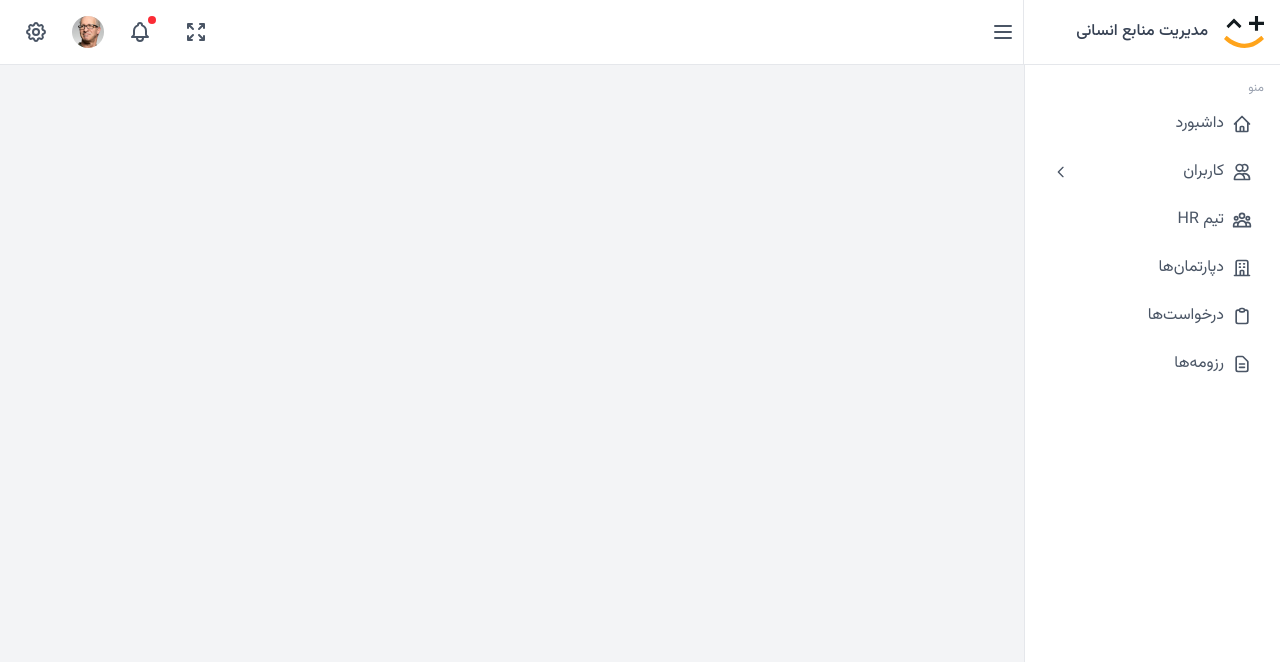
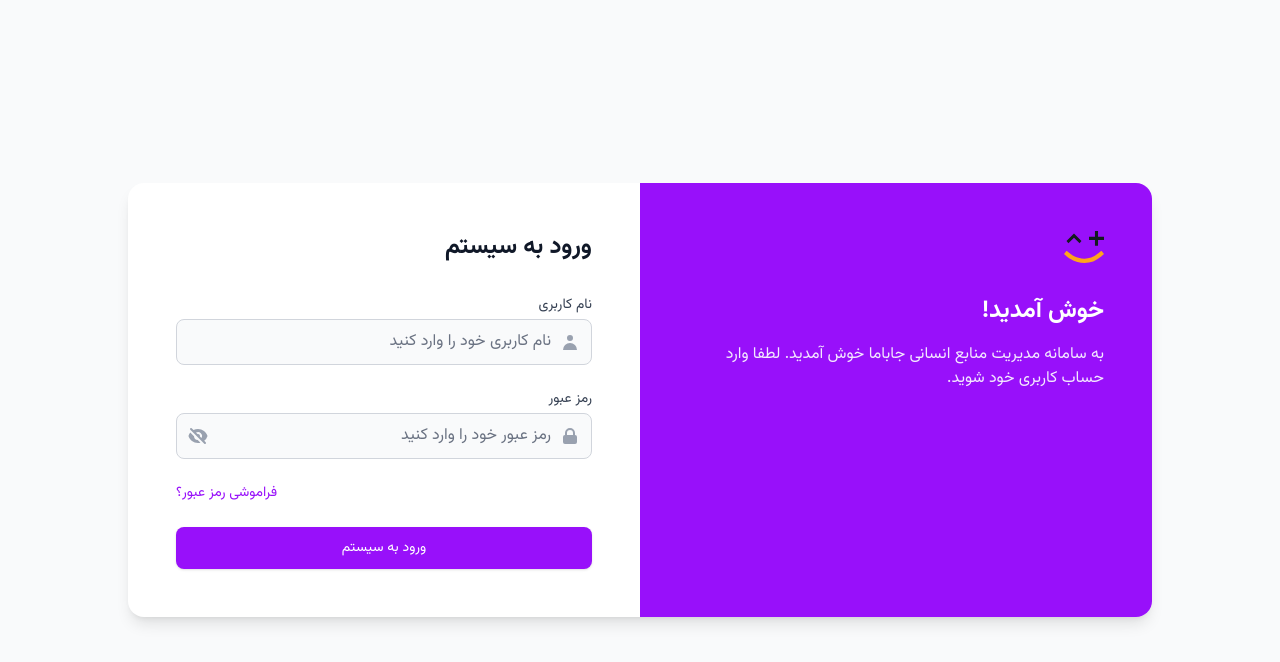
Before and after one commit to espitman/jbm-hr-admin, a Nuxt app: page /login in a window 1280 px wide. Shown: the top 662 px of the page. Built offline with nearby package versions, Linux system fonts and the light colour scheme.

Commit message:
feat: create empty layout and make login page RTL

```diff
--- a/assets/css/main.css
+++ b/assets/css/main.css
@@ -39,3 +39,12 @@
     font-family: 'Vazirmatn', system-ui, sans-serif;
   }
 }
+
+/* Add font-vazirmatn class for toast notifications */
+.font-vazirmatn {
+  font-family: 'Vazirmatn', system-ui, sans-serif !important;
+}
+
+.Vue-Toastification__container {
+  font-family: 'Vazirmatn', system-ui, sans-serif !important;
+}
--- /dev/null
+++ b/layouts/empty.vue
@@ -0,0 +1,14 @@
+<template>
+  <div dir="rtl">
+    <slot />
+  </div>
+</template>
+
+<script setup>
+// Empty layout
+</script>
+
+<style>
+/* Import main CSS file */
+@import "~/assets/css/main.css";
+</style>
--- a/package.json
+++ b/package.json
@@ -17,6 +17,7 @@
     "nuxt": "^3.17.1",
     "tailwindcss": "^4.1.5",
     "vue": "^3.5.13",
-    "vue-router": "^4.5.1"
+    "vue-router": "^4.5.1",
+    "vue-toastification": "^2.0.0-rc.5"
   }
 }
--- /dev/null
+++ b/pages/login.vue
@@ -0,0 +1,146 @@
+<template>
+  <div class="min-h-screen flex items-center justify-center bg-gray-50">
+    <div class="grid grid-cols-1 md:grid-cols-2 gap-0 w-full max-w-5xl bg-white rounded-2xl shadow-lg overflow-hidden">
+      <!-- Right Side - Purple Section -->
+      <div class="bg-purple-600 p-12 text-white flex flex-col justify-between order-2 md:order-1">
+        <div>
+          <img src="~/public/images/jabama.svg" alt="Logo" class="h-8 mb-8" />
+          <h2 class="text-2xl font-bold mb-4">خوش آمدید!</h2>
+          <p class="text-purple-100">
+            به سامانه مدیریت منابع انسانی جاباما خوش آمدید. لطفا وارد حساب کاربری خود شوید.
+          </p>
+        </div>
+      </div>
+
+      <!-- Left Side - Form Section -->
+      <div class="p-12 order-1 md:order-2">
+        <div class="max-w-md mx-auto">
+          <h1 class="text-2xl font-bold text-gray-900 mb-8">ورود به سیستم</h1>
+
+          <form @submit.prevent="handleSubmit" class="space-y-6">
+            <!-- Username/Email Input -->
+            <div>
+              <label for="username" class="block text-sm font-regular text-gray-700 mb-1">
+                نام کاربری
+              </label>
+              <div class="relative">
+                <div class="absolute inset-y-0 right-0 flex items-center pr-3 pointer-events-none">
+                  <svg class="h-5 w-5 text-gray-400" xmlns="http://www.w3.org/2000/svg" viewBox="0 0 20 20" fill="currentColor">
+                    <path fill-rule="evenodd" d="M10 9a3 3 0 100-6 3 3 0 000 6zm-7 9a7 7 0 1114 0H3z" clip-rule="evenodd" />
+                  </svg>
+                </div>
+                <input
+                  id="username"
+                  v-model="form.username"
+                  type="text"
+                  required
+                  class="block w-full pr-10 pl-3 py-2.5 text-gray-900 placeholder-gray-500 bg-gray-50 border border-gray-300 rounded-lg focus:outline-none focus:ring-2 focus:ring-purple-500 focus:border-transparent"
+                  placeholder="نام کاربری خود را وارد کنید"
+                />
+              </div>
+            </div>
+
+            <!-- Password Input -->
+            <div>
+              <label for="password" class="block text-sm font-regular text-gray-700 mb-1">
+                رمز عبور
+              </label>
+              <div class="relative">
+                <div class="absolute inset-y-0 right-0 flex items-center pr-3 pointer-events-none">
+                  <svg class="h-5 w-5 text-gray-400" xmlns="http://www.w3.org/2000/svg" viewBox="0 0 20 20" fill="currentColor">
+                    <path fill-rule="evenodd" d="M5 9V7a5 5 0 0110 0v2a2 2 0 012 2v5a2 2 0 01-2 2H5a2 2 0 01-2-2v-5a2 2 0 012-2zm8-2v2H7V7a3 3 0 016 0z" clip-rule="evenodd" />
+                  </svg>
+                </div>
+                <input
+                  id="password"
+                  v-model="form.password"
+                  :type="showPassword ? 'text' : 'password'"
+                  required
+                  class="block w-full pr-10 pl-3 py-2.5 text-gray-900 placeholder-gray-500 bg-gray-50 border border-gray-300 rounded-lg focus:outline-none focus:ring-2 focus:ring-purple-500 focus:border-transparent"
+                  placeholder="رمز عبور خود را وارد کنید"
+                />
+                <button
+                  type="button"
+                  @click="showPassword = !showPassword"
+                  class="absolute inset-y-0 left-0 flex items-center pl-3"
+                >
+                  <svg class="h-5 w-5 text-gray-400" xmlns="http://www.w3.org/2000/svg" viewBox="0 0 20 20" fill="currentColor">
+                    <template v-if="showPassword">
+                      <path d="M10 12a2 2 0 100-4 2 2 0 000 4z" />
+                      <path fill-rule="evenodd" d="M.458 10C1.732 5.943 5.522 3 10 3s8.268 2.943 9.542 7c-1.274 4.057-5.064 7-9.542 7S1.732 14.057.458 10zM14 10a4 4 0 11-8 0 4 4 0 018 0z" clip-rule="evenodd" />
+                    </template>
+                    <template v-else>
+                      <path fill-rule="evenodd" d="M3.707 2.293a1 1 0 00-1.414 1.414l14 14a1 1 0 001.414-1.414l-1.473-1.473A10.014 10.014 0 0019.542 10C18.268 5.943 14.478 3 10 3a9.958 9.958 0 00-4.512 1.074l-1.78-1.781zm4.261 4.26l1.514 1.515a2.003 2.003 0 012.45 2.45l1.514 1.514a4 4 0 00-5.478-5.478z" clip-rule="evenodd" />
+                      <path d="M12.454 16.697L9.75 13.992a4 4 0 01-3.742-3.741L2.335 6.578A9.98 9.98 0 00.458 10c1.274 4.057 5.065 7 9.542 7 .847 0 1.669-.105 2.454-.303z" />
+                    </template>
+                  </svg>
+                </button>
+              </div>
+            </div>
+
+            <!-- Forgot Password -->
+            <div class="flex items-center justify-end">
+              <NuxtLink to="/forgot-password" class="text-sm font-regular text-purple-600 hover:text-purple-500">
+                فراموشی رمز عبور؟
+              </NuxtLink>
+            </div>
+
+            <!-- Submit Button -->
+            <button
+              type="submit"
+              :disabled="loading"
+              class="w-full flex justify-center py-2.5 px-4 border border-transparent rounded-lg shadow-sm text-sm font-regular text-white bg-purple-600 hover:bg-purple-700 focus:outline-none focus:ring-2 focus:ring-offset-2 focus:ring-purple-500"
+            >
+              <span v-if="loading" class="animate-spin rounded-full h-5 w-5 border-b-2 border-white" />
+              <span v-else>ورود به سیستم</span>
+            </button>
+          </form>
+
+        </div>
+      </div>
+    </div>
+  </div>
+</template>
+
+<script setup>
+import { ref } from 'vue'
+import { useToast } from 'vue-toastification'
+
+definePageMeta({
+  layout: 'empty'
+})
+
+const { $api } = useNuxtApp()
+const toast = useToast()
+
+const form = ref({
+  username: '',
+  password: ''
+})
+
+const loading = ref(false)
+const showPassword = ref(false)
+
+const handleSubmit = async () => {
+  try {
+    loading.value = true
+
+    await $api.post('/api/v1/admin/login', {
+      username: form.value.username,
+      password: form.value.password
+    })
+
+    // Handle successful login (e.g., store token, redirect)
+    toast.success('ورود موفقیت‌آمیز')
+  } catch (err) {
+    toast.error(err.message || 'خطا در ورود به سیستم')
+  } finally {
+    loading.value = false
+  }
+}
+</script>
+
+<style>
+/* Import main CSS file */
+@import "~/assets/css/main.css";
+</style>
--- a/pages/users/register.vue
+++ b/pages/users/register.vue
@@ -98,8 +98,10 @@
 
 <script setup>
 import { ref } from 'vue'
+import { useToast } from 'vue-toastification'
 
 const { $api } = useNuxtApp()
+const toast = useToast()
 
 const form = ref({
   email: '',
@@ -128,10 +130,11 @@ const handleSubmit = async () => {
       last_name: ''
     }
 
-    // Show success message or redirect
-    alert('کاربر با موفقیت ثبت شد')
+    // Show success toast
+    toast.success('کاربر با موفقیت ثبت شد')
   } catch (err) {
     error.value = err.message || 'خطا در ثبت کاربر'
+    toast.error(error.value)
   } finally {
     loading.value = false
   }
--- /dev/null
+++ b/plugins/toast.ts
@@ -0,0 +1,25 @@
+import { defineNuxtPlugin } from '#app'
+import Toast from 'vue-toastification'
+import 'vue-toastification/dist/index.css'
+
+export default defineNuxtPlugin((nuxtApp) => {
+  nuxtApp.vueApp.use(Toast, {
+    position: 'top-right',
+    timeout: 3000,
+    closeOnClick: true,
+    pauseOnFocusLoss: true,
+    pauseOnHover: true,
+    draggable: true,
+    draggablePercent: 0.6,
+    showCloseButtonOnHover: false,
+    hideProgressBar: true,
+    closeButton: 'button',
+    icon: true,
+    rtl: true,
+    transition: 'Vue-Toastification__bounce',
+    maxToasts: 5,
+    newestOnTop: true,
+    toastClassName: 'font-vazirmatn',
+    containerClassName: 'font-vazirmatn'
+  })
+})
```
Also changed, not shown: 1 other file (tests, documents, lock files or other folders).
